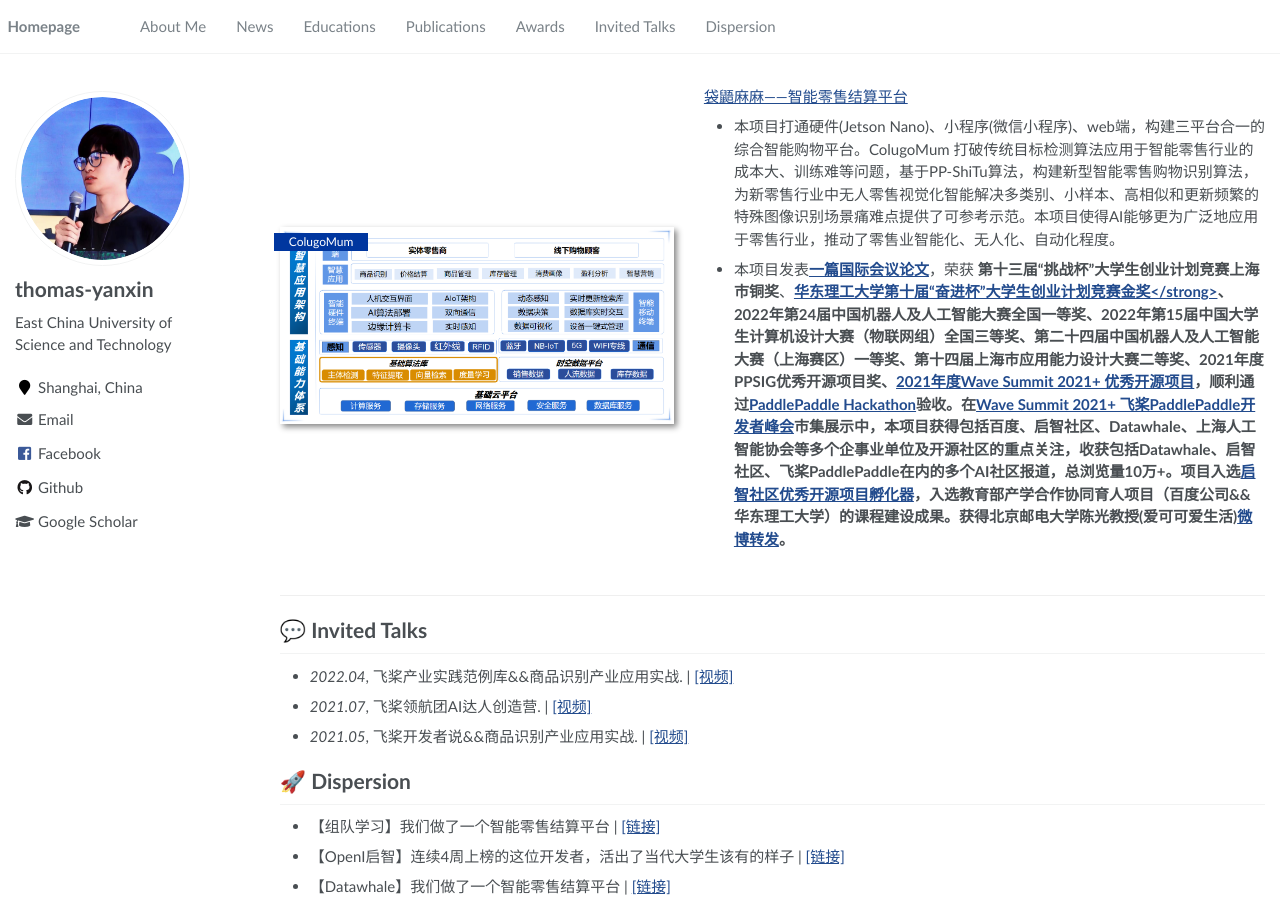
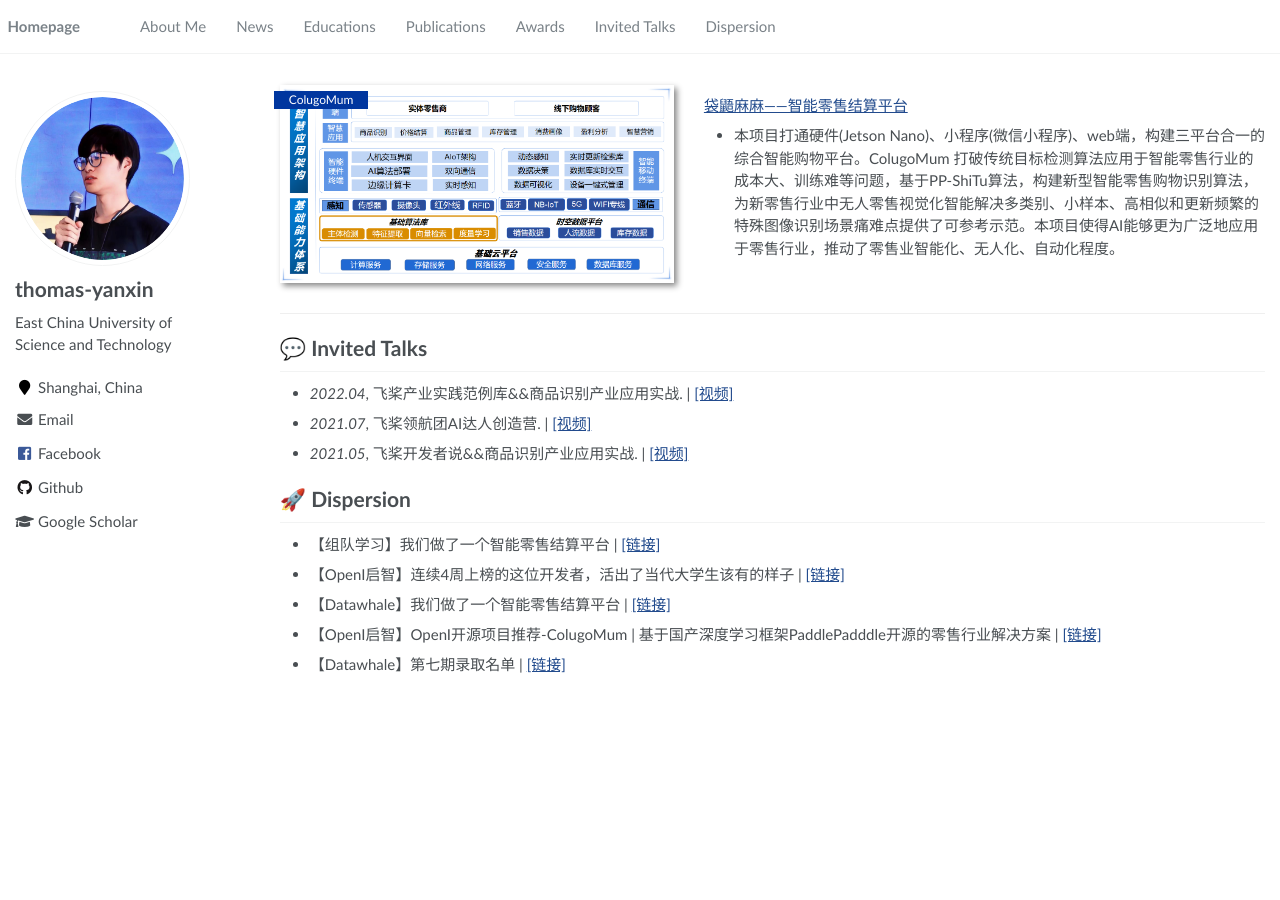
Before and after one commit to thomas-yanxin/thomas-yanxin.github.io, a Jekyll site: the page built from _pages/about.md, in a window 1280 px wide and 900 px high, scrolled down 1794 px. Built offline with Jekyll 4.4.1, drawn with Linux system fonts in a browser that asks for light colours; after the commit the page ends 2485 px from its top, so only the background shows below that.

Commit message:
Update about.md

```diff
--- a/_pages/about.md
+++ b/_pages/about.md
@@ -118,7 +118,6 @@
 [袋鼯麻麻——智能零售结算平台](https://github.com/thomas-yanxin/Smart_container)
 
 - 本项目打通硬件(Jetson Nano)、小程序(微信小程序)、web端，构建三平台合一的综合智能购物平台。ColugoMum 打破传统目标检测算法应用于智能零售行业的成本大、训练难等问题，基于PP-ShiTu算法，构建新型智能零售购物识别算法，为新零售行业中无人零售视觉化智能解决多类别、小样本、高相似和更新频繁的特殊图像识别场景痛难点提供了可参考示范。本项目使得AI能够更为广泛地应用于零售行业，推动了零售业智能化、无人化、自动化程度。
-- 本项目发表<strong><a href='https://ieeexplore.ieee.org/document/9851085'>一篇国际会议论文</a></strong>，荣获 <strong>第十三届“挑战杯”大学生创业计划竞赛上海市铜奖</strong>、<strong><a href='https://mp.weixin.qq.com/s/WgE9zxD4Nv4H-f_2sXr5pw'>华东理工大学第十届“奋进杯”大学生创业计划竞赛金奖</strong></a>、<strong>2022年第24届中国机器人及人工智能大赛全国一等奖</strong>、<strong>2022年第15届中国大学生计算机设计大赛（物联网组）全国三等奖</strong>、<strong>第二十四届中国机器人及人工智能大赛（上海赛区）一等奖</strong>、<strong>第十四届上海市应用能力设计大赛二等奖</strong>、<strong>2021年度PPSIG优秀开源项目奖</strong>、<strong><a href='https://github.com/Awesome-DeepLearning/WAVESUMMIT2021_Rank'>2021年度Wave Summit 2021+ 优秀开源项目</a></strong>，顺利通过<strong><a href='https://www.paddlepaddle.org.cn/PaddlePaddleHackathon'>PaddlePaddle Hackathon</a></strong>验收。在<strong><a href="https://www.wavesummit.com.cn/#/home">Wave Summit 2021+ 飞桨PaddlePaddle开发者峰会</a></strong>市集展示中，本项目获得包括<strong>百度</strong>、<strong>启智社区</strong>、<strong>Datawhale</strong>、<strong>上海人工智能协会</strong>等多个企事业单位及开源社区的重点关注，收获包括<strong>Datawhale、启智社区、飞桨PaddlePaddle</strong>在内的多个AI社区报道，总浏览量10万+。项目入选<strong><a href='https://git.openi.org.cn/'>启智社区优秀开源项目孵化器</a></strong>，入选教育部产学合作协同育人项目（百度公司&&华东理工大学）的课程建设成果。获得北京邮电大学陈光教授(爱可可爱生活)<a href='https://weibo.com/1402400261/LoJZivRcL'>微博转发</a>。
 </div>
 </div>
 
```
